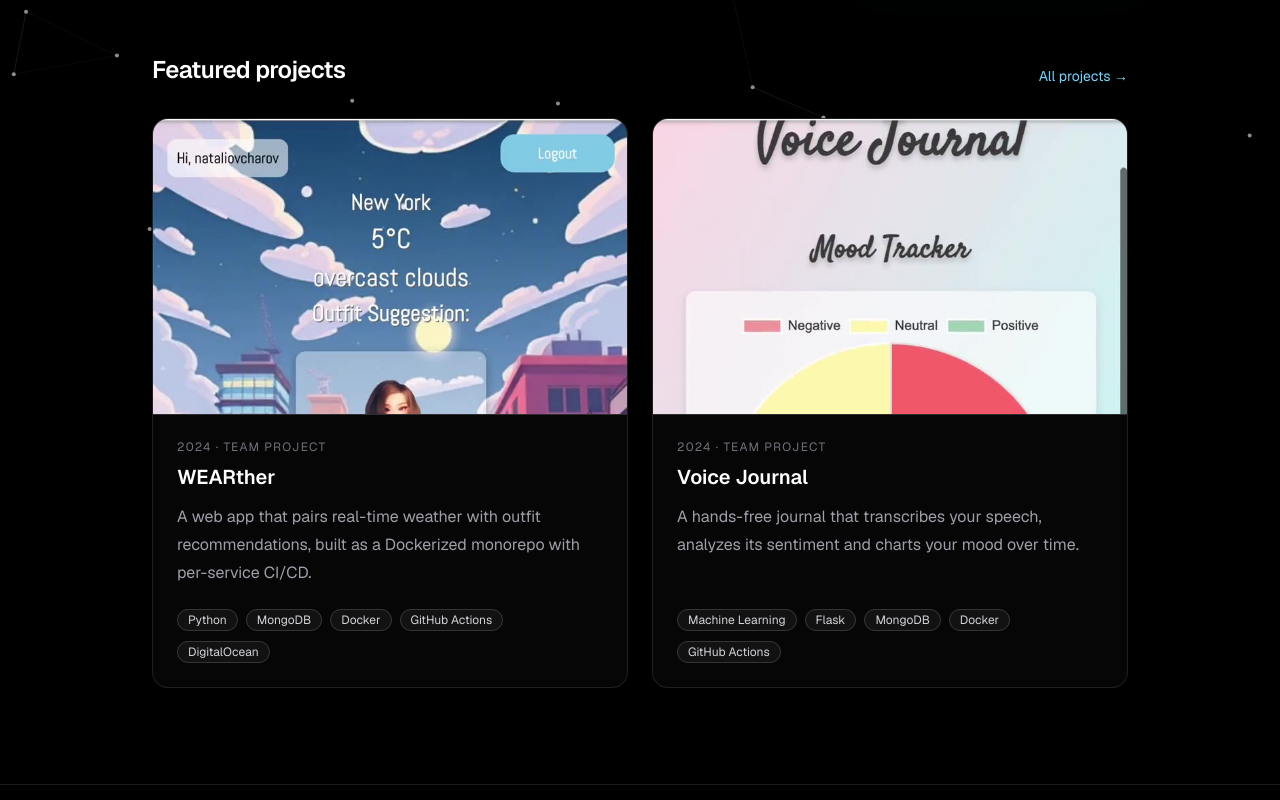
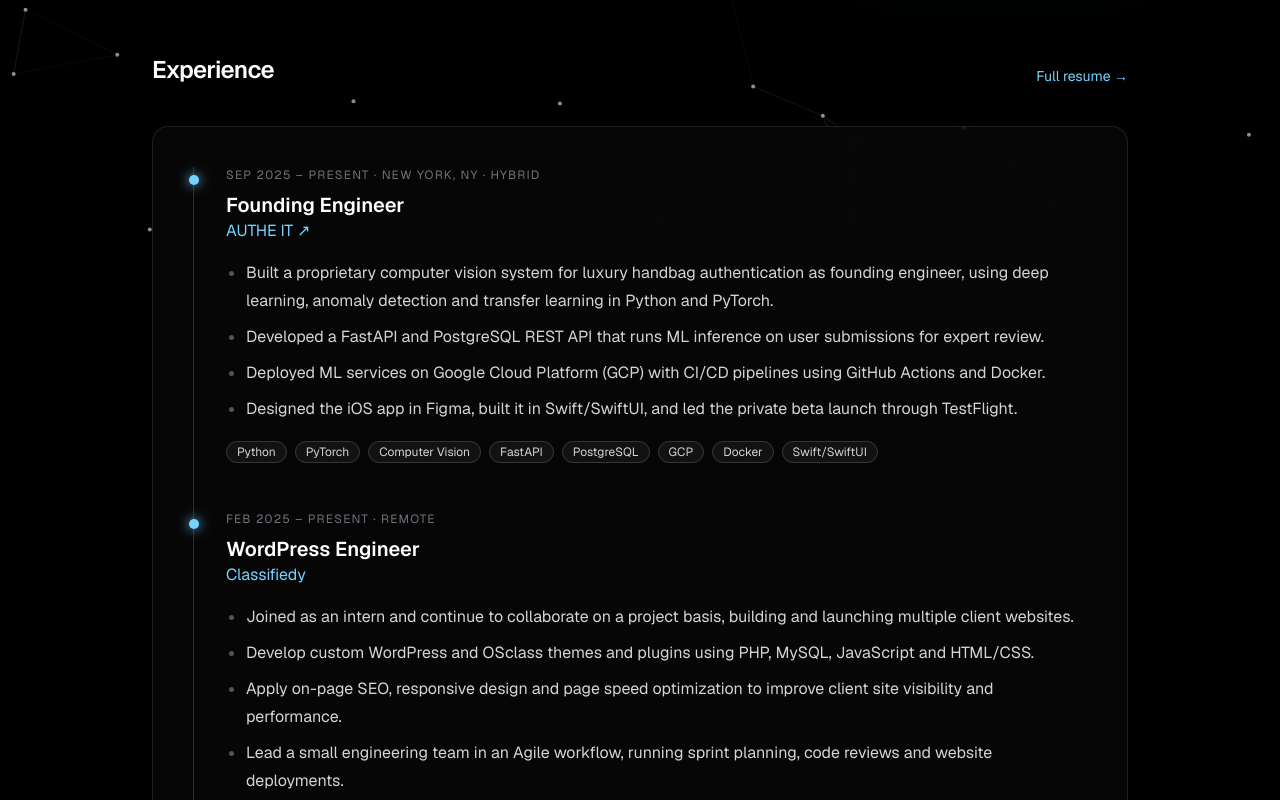
Before and after one commit to nataliovcharov/portfolio, a Next.js app: page / in a window 1280 px wide. Shown: the part 540-1340 px from the top of the page. Built offline with nearby package versions, Linux system fonts and the light colour scheme; no server answers.

Commit message:
Replace home page projects with work experience timeline
Show the three most recent roles (AUTHE IT, Classifiedy, NYU) from a
typed data file, with a link to the full resume.

```diff
--- a/src/app/page.tsx
+++ b/src/app/page.tsx
@@ -1,13 +1,11 @@
 import Image from "next/image";
 import Link from "next/link";
-import ProjectCard from "@/components/ProjectCard";
+import ExperienceList from "@/components/ExperienceList";
 import TypingHeadline from "@/components/TypingHeadline";
-import { projects } from "@/lib/projects";
+import { experience } from "@/lib/experience";
 import { site } from "@/lib/site";
 
 export default function Home() {
-  const featured = projects.filter((p) => p.featured);
-
   return (
     <>
       <section className="grid items-center gap-12 md:grid-cols-[1fr_auto]">
@@ -44,19 +42,17 @@ export default function Home() {
         />
       </section>
 
-      <section aria-labelledby="featured" className="mt-28">
+      <section aria-labelledby="experience" className="mt-28">
         <div className="flex items-end justify-between gap-4">
-          <h2 id="featured" className="text-2xl font-semibold tracking-tight text-white">
-            Featured projects
+          <h2 id="experience" className="text-2xl font-semibold tracking-tight text-white">
+            Experience
           </h2>
-          <Link href="/projects" className="text-sm text-sky-300 hover:text-sky-200">
-            All projects →
+          <Link href="/resume" className="text-sm text-sky-300 hover:text-sky-200">
+            Full resume →
           </Link>
         </div>
-        <div className="mt-8 grid gap-6 md:grid-cols-2">
-          {featured.map((p) => (
-            <ProjectCard key={p.slug} project={p} />
-          ))}
+        <div className="mt-10 rounded-2xl border border-white/10 bg-zinc-950/70 p-6 backdrop-blur sm:p-10">
+          <ExperienceList items={experience.slice(0, 3)} />
         </div>
       </section>
     </>
--- /dev/null
+++ b/src/components/ExperienceList.tsx
@@ -0,0 +1,47 @@
+import type { Experience } from "@/lib/experience";
+import Tag from "./Tag";
+
+export default function ExperienceList({ items }: { items: Experience[] }) {
+  return (
+    <ol className="relative border-l border-white/15">
+      {items.map((job) => (
+        <li key={`${job.company}-${job.start}`} className="relative pb-12 pl-8 last:pb-0">
+          <span
+            aria-hidden="true"
+            className={`absolute -left-[5px] top-2 h-2.5 w-2.5 rounded-full ${
+              job.end ? "bg-zinc-500" : "bg-sky-300 shadow-[0_0_12px] shadow-sky-300"
+            }`}
+          />
+          <p className="text-xs uppercase tracking-widest text-zinc-500">
+            {job.start} – {job.end ?? "Present"} · {job.location}
+          </p>
+          <h3 className="mt-2 text-xl font-semibold text-white">{job.role}</h3>
+          <p className="text-sky-300">
+            {job.companyUrl ? (
+              <a
+                href={job.companyUrl}
+                target="_blank"
+                rel="noopener noreferrer"
+                className="underline-offset-4 hover:text-sky-200 hover:underline"
+              >
+                {job.company} ↗
+              </a>
+            ) : (
+              job.company
+            )}
+          </p>
+          <ul className="mt-4 list-disc space-y-2 pl-5 text-zinc-300 marker:text-zinc-600">
+            {job.highlights.map((h) => (
+              <li key={h} className="leading-7">{h}</li>
+            ))}
+          </ul>
+          <ul className="mt-4 flex flex-wrap gap-2" aria-label="Skills">
+            {job.tags.map((t) => (
+              <li key={t}><Tag>{t}</Tag></li>
+            ))}
+          </ul>
+        </li>
+      ))}
+    </ol>
+  );
+}
--- /dev/null
+++ b/src/lib/experience.ts
@@ -0,0 +1,56 @@
+/**
+ * Work experience shown on the home page, newest first.
+ * Leave `end` undefined for a current role.
+ */
+export type Experience = {
+  role: string;
+  company: string;
+  companyUrl?: string;
+  location: string;
+  start: string;
+  end?: string;
+  highlights: string[];
+  tags: string[];
+};
+
+export const experience: Experience[] = [
+  {
+    role: "Founding Engineer",
+    company: "AUTHE IT",
+    companyUrl: "https://autheit.com/",
+    location: "New York, NY · Hybrid",
+    start: "Sep 2025",
+    highlights: [
+      "Built a proprietary computer vision system for luxury handbag authentication as founding engineer, using deep learning, anomaly detection and transfer learning in Python and PyTorch.",
+      "Developed a FastAPI and PostgreSQL REST API that runs ML inference on user submissions for expert review.",
+      "Deployed ML services on Google Cloud Platform (GCP) with CI/CD pipelines using GitHub Actions and Docker.",
+      "Designed the iOS app in Figma, built it in Swift/SwiftUI, and led the private beta launch through TestFlight.",
+    ],
+    tags: ["Python", "PyTorch", "Computer Vision", "FastAPI", "PostgreSQL", "GCP", "Docker", "Swift/SwiftUI"],
+  },
+  {
+    role: "WordPress Engineer",
+    company: "Classifiedy",
+    location: "Remote",
+    start: "Feb 2025",
+    highlights: [
+      "Joined as an intern and continue to collaborate on a project basis, building and launching multiple client websites.",
+      "Develop custom WordPress and OSclass themes and plugins using PHP, MySQL, JavaScript and HTML/CSS.",
+      "Apply on-page SEO, responsive design and page speed optimization to improve client site visibility and performance.",
+      "Lead a small engineering team in an Agile workflow, running sprint planning, code reviews and website deployments.",
+    ],
+    tags: ["PHP", "MySQL", "JavaScript", "WordPress", "SEO", "Agile"],
+  },
+  {
+    role: "Computer Science Tutor",
+    company: "New York University",
+    location: "New York, NY",
+    start: "Jan 2025",
+    end: "May 2025",
+    highlights: [
+      "Provided in-person and online tutoring to 5–6 students daily, guiding them through core Java concepts like object-oriented programming (OOP), recursion, inheritance, arrays and sorting algorithms.",
+      "Debugged Java programs in Eclipse, teaching breakpoints, step-through execution and watch variables to resolve errors.",
+    ],
+    tags: ["Java", "Eclipse", "Teaching"],
+  },
+];
```
Also changed, not shown: 1 other file (tests, documents, lock files or other folders).
